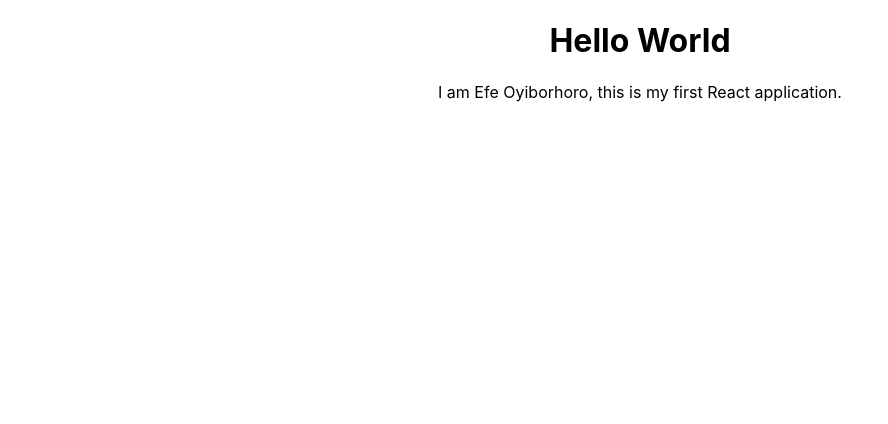
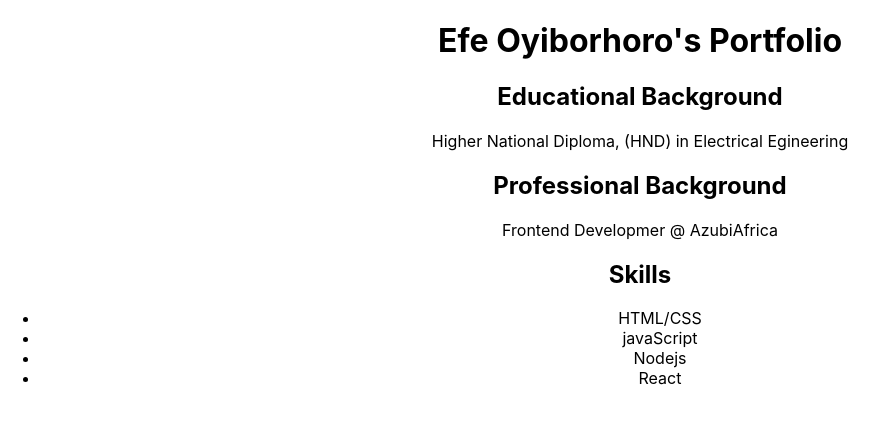
Before and after one commit to Ebliss01/Efe_R_C3, a React (Create React App) app in the folder efe_c3/: page / in a window 1280 px wide. Shown: the top 424 px of the page, without its empty margins (0-888 px from the left). Built offline with nearby package versions, Linux system fonts and the light colour scheme.

Commit message:
App Updated

```diff
--- a/efe_c3/src/App.js
+++ b/efe_c3/src/App.js
@@ -1,12 +1,12 @@
 // import logo from './logo.svg';
 import React from 'react';
 import './App.css';
+import UserPortfolio from './components/UserPortfolio';
 
 function App() {
   return (
     <div className="App">
-       <h1>Hello World</h1>
-       <p>I am Efe Oyiborhoro, this is my first React application.</p>
+       <UserPortfolio/>
     </div>
   );
 }
--- a/efe_c3/src/components/UserPortfolio.js
+++ b/efe_c3/src/components/UserPortfolio.js
@@ -1,36 +1,36 @@
-// import React from 'react';
+import React from 'react';
 
-// const UserPortfolio = () => {
-//   const fullName = 'Efe Oyiborhoro';
-//   const educationalBackground = 'Higher National Diploma, (HND) in Electrical Egineering';
-//   const professionalBackground = 'Frontend Developmer @ AzubiAfrica';
-//   const skills = ['HTML/CSS', 'javaScript', 'Nodejs', 'React'];
+const UserPortfolio = () => {
+  const fullName = 'Efe Oyiborhoro';
+  const educationalBackground = 'Higher National Diploma, (HND) in Electrical Egineering';
+  const professionalBackground = 'Frontend Developmer @ AzubiAfrica';
+  const skills = ['HTML/CSS', 'javaScript', 'Nodejs', 'React'];
 
-//   return (
-//     <div className="user-portfolio">
-//       <h1>{fullName}'s Portfolio</h1>
+  return (
+    <div className="user-portfolio">
+      <h1>{fullName}'s Portfolio</h1>
 
-//       <div className="section">
-//         <h2>Educational Background</h2>
-//         <p>{educationalBackground}</p>
-//       </div>
+      <div className="section">
+        <h2>Educational Background</h2>
+        <p>{educationalBackground}</p>
+      </div>
 
-//       <div className="section">
-//         <h2>Professional Background</h2>
-//         <p>{professionalBackground}</p>
-//       </div>
+      <div className="section">
+        <h2>Professional Background</h2>
+        <p>{professionalBackground}</p>
+      </div>
 
-//       <div className="section">
-//         <h2>Skills</h2>
-//         <ul>
-//           {skills.map((skill, index) => (
-//             <li key={index}>{skill}</li>
-//           ))}
-//         </ul>
-//       </div>
+      <div className="section">
+        <h2>Skills</h2>
+        <ul>
+          {skills.map((skill, index) => (
+            <li key={index}>{skill}</li>
+          ))}
+        </ul>
+      </div>
 
-//     </div>
-//   );
-// };
+    </div>
+  );
+};
 
-// export default UserPortfolio;
+export default UserPortfolio;
```
